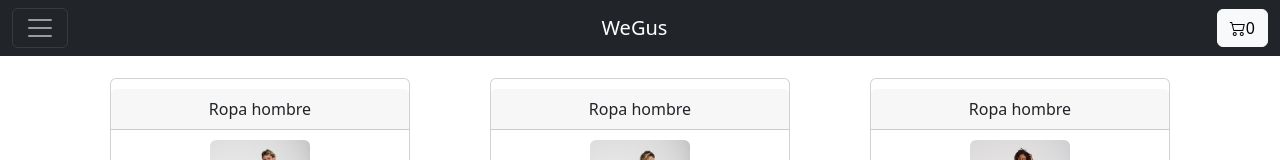
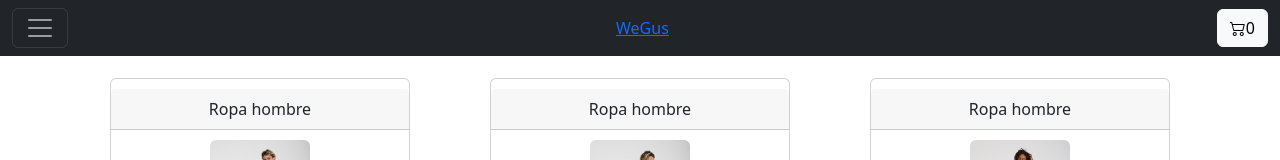
Before and after one commit to HugoEspiG/Proyecto_React_HugoEspinosa_WeGus, a React (Create React App) app: page / in a window 1280 px wide. Shown: the top 160 px of the page. Built offline with nearby package versions, Linux system fonts and the light colour scheme.

Commit message:
(Prueba de uso git en usb)

```diff
--- a/src/components/NavBar/index.js
+++ b/src/components/NavBar/index.js
@@ -11,7 +11,7 @@ import "./NavBar.css";
         <button class="navbar-toggler" type="button" data-bs-toggle="collapse" data-bs-target="#navbarNavAltMarkup" aria-controls="navbarNavAltMarkup" aria-expanded="false" aria-label="Toggle navigation">
             <span class="navbar-toggler-icon"></span>
         </button>
-        <a class="navbar-brand" href="#">WeGus</a>
+        <NavLink to="/" class="navbar-brand">WeGus</NavLink>
         <CartWidget></CartWidget>
         <div class="collapse navbar-collapse" id="navbarNavAltMarkup">
             <div class="navbar-nav">
```
